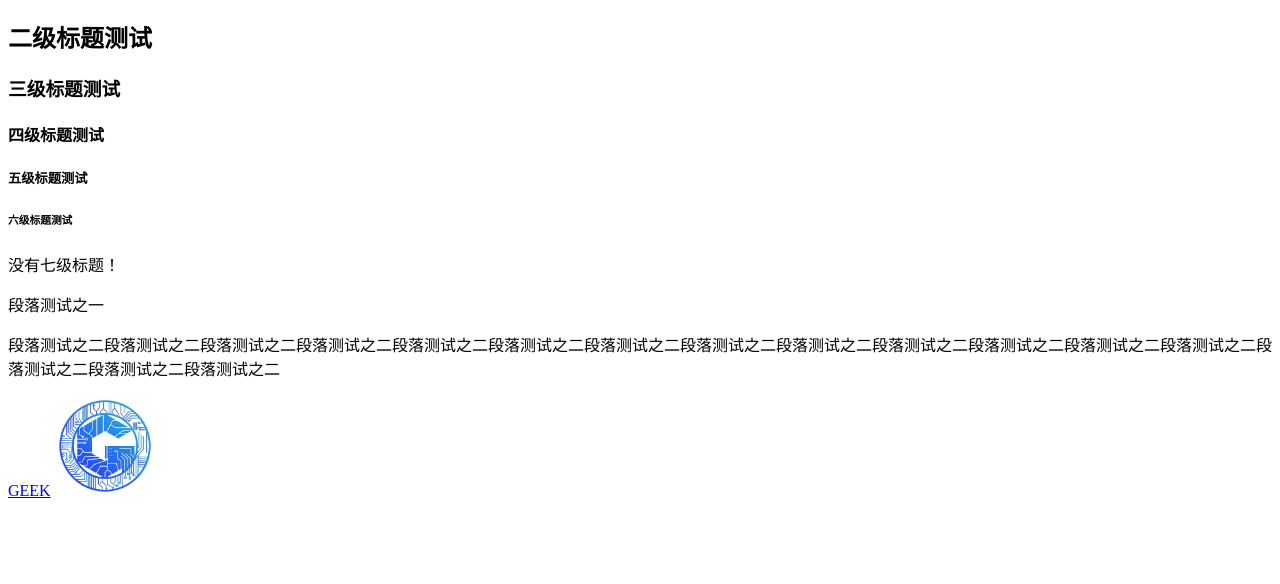
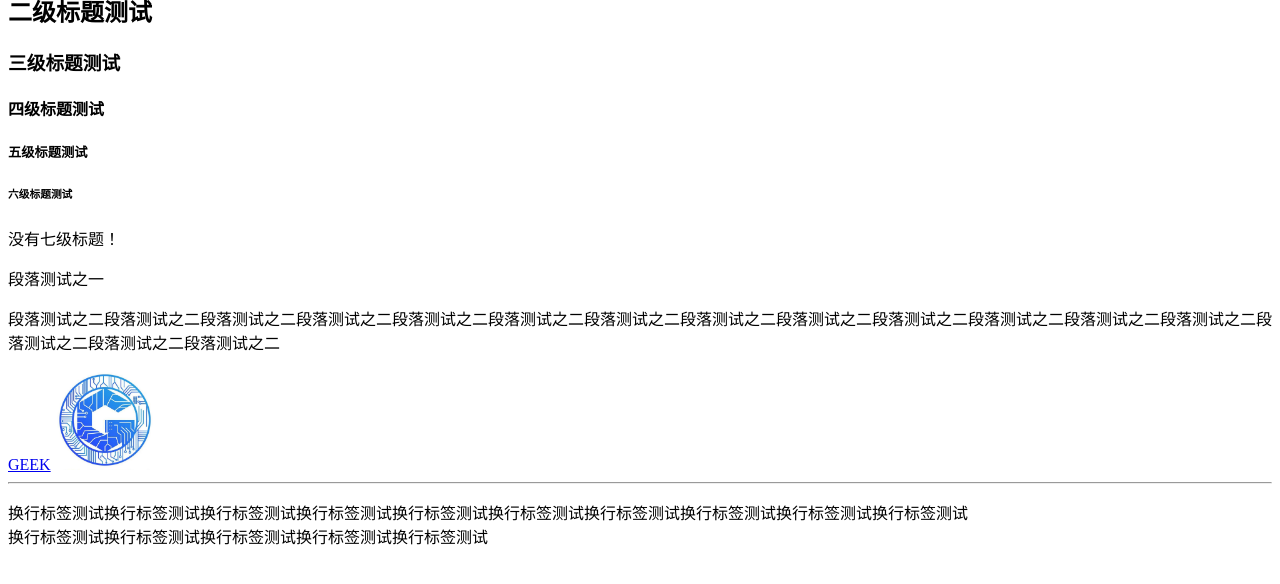
Before and after one commit to BurnedChocolate/Tasks, a plain HTML site: page HTML demo/firsttest.html in a window 1280 px wide. Shown: the part 96-680 px from the top of the page. Drawn offline with Linux system fonts and the light colour scheme.

Commit message:
commit 3

```diff
--- a/HTML demo/firsttest.html
+++ b/HTML demo/firsttest.html
@@ -5,7 +5,7 @@
         <title>Document</title>
     </head>
     <body>
-        Hello,world!
+        <!-- Hello,HTML! -->
         <h1>一级标题测试</h1>
         <h2>二级标题测试</h2>
         <h3>三级标题测试</h3>
@@ -18,5 +18,9 @@
         <a href="https://itawenya.cn">GEEK</a>
         <img src="./geek.jpg" alt="该图片不可用" width="100" height="100">
 
+        <!-- 这是一行注释 -->
+        <!-- 插入水平线 -->
+        <hr>
+        <p>换行标签测试换行标签测试换行标签测试换行标签测试换行标签测试换行标签测试换行标签测试换行标签测试换行标签测试换行标签测试<br>换行标签测试换行标签测试换行标签测试换行标签测试换行标签测试</p>
     </body>
 </html>
```
Also changed, not shown: 1 other file.
